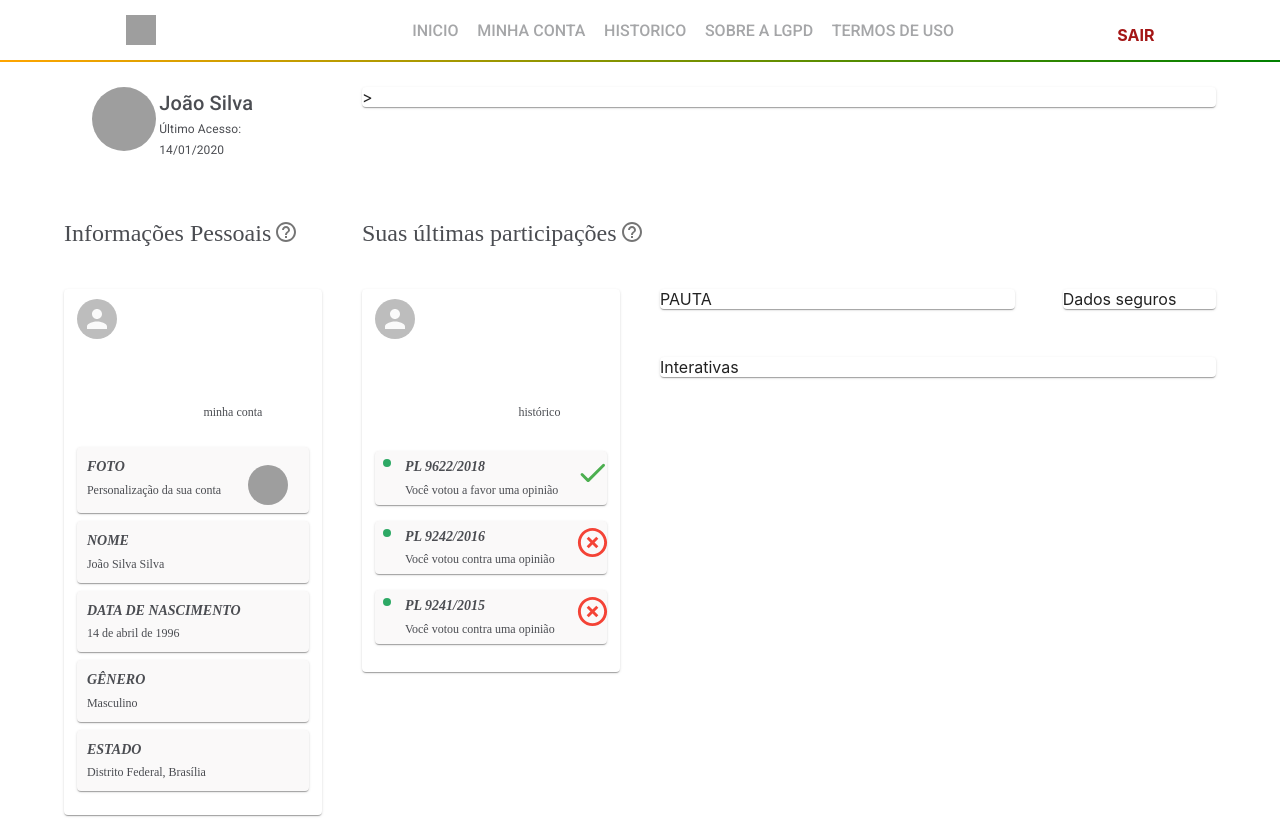
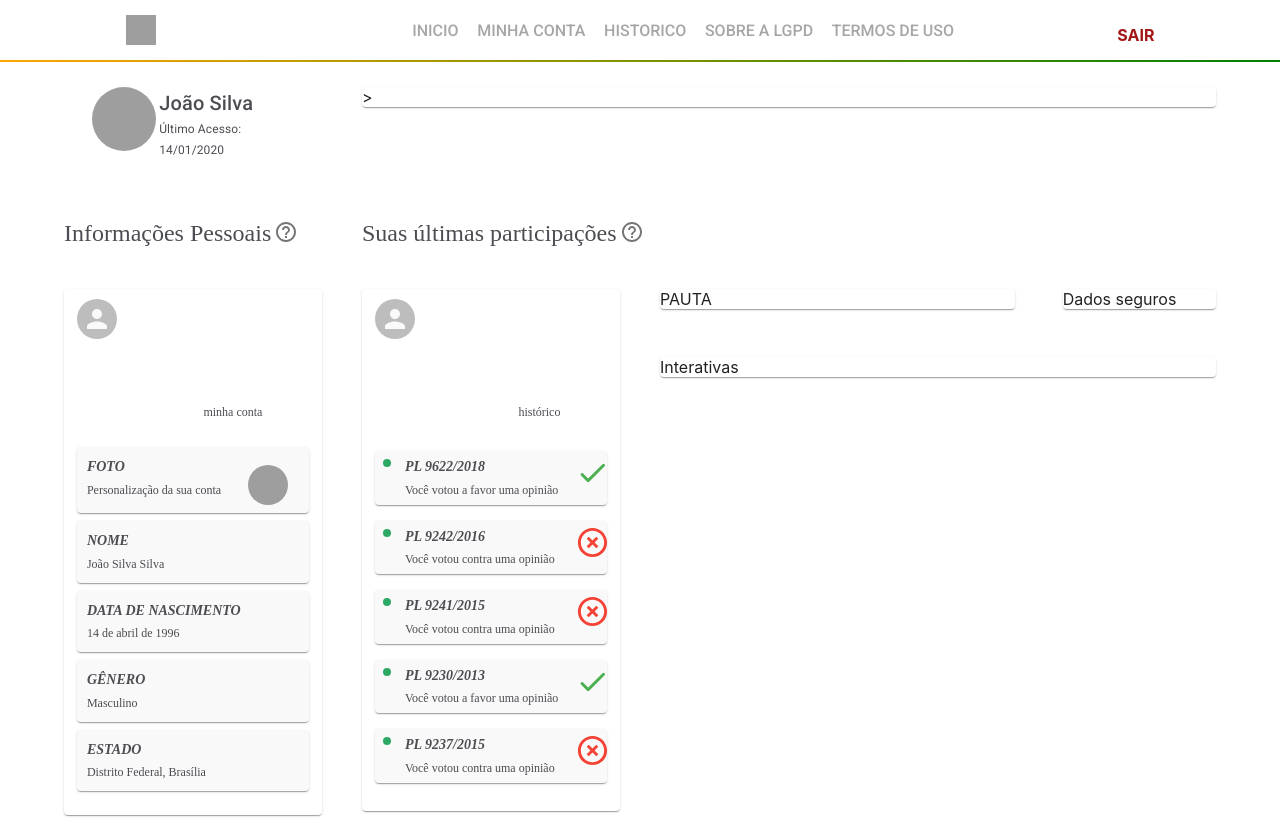
Before and after one commit to labhackercd/projetoL-frontend, a React (Create React App) app in the folder projetol-frontend/: page / in a window 1280 px wide. Built offline with nearby package versions, Linux system fonts and the light colour scheme; grey boxes are pictures that could not be loaded.

Commit message:
Organizando função extraída

```diff
--- a/projetol-frontend/src/components/main/wikilegis.js
+++ b/projetol-frontend/src/components/main/wikilegis.js
@@ -25,26 +25,7 @@ import HighlightOffIcon from '@material-ui/icons/HighlightOff';
 
 import 'typeface-roboto';
 
-const theme = createMuiTheme({
-    palette: {
-        primary: { main: '#4B4D52' },
-    },
-    typography: {
-        fontStyle:'typeface-roboto',
 
-        subtitle1: {
-            fontSize: 14,
-
-        },
-        body1: {
-            fontWeight: 500,
-        },
-        button: {
-          fontStyle: 'italic',
-          marginLeft: 16
-        },
-    },
-  });
 
 const useStyles = makeStyles(theme => ({
     root: {
@@ -102,13 +83,13 @@ function CardItem(props){
                     ) : (
                         <HighlightOffIcon  fontSize="large" style={{ color: red[500] }}></HighlightOffIcon>
                     )}
-
                     </Box>
                 </Grid>
             </Grid>
         </Paper>
     )
 }
+
 
 
 export function WikilegisCard() {
@@ -124,6 +105,14 @@ export function WikilegisCard() {
         },
         {
             titulo:"PL 9241/2015",
+            votouAFavor:false
+        },
+        {
+            titulo:"PL 9230/2013",
+            votouAFavor:true
+        },
+        {
+            titulo:"PL 9237/2015",
             votouAFavor:false
         },
     ];
```
